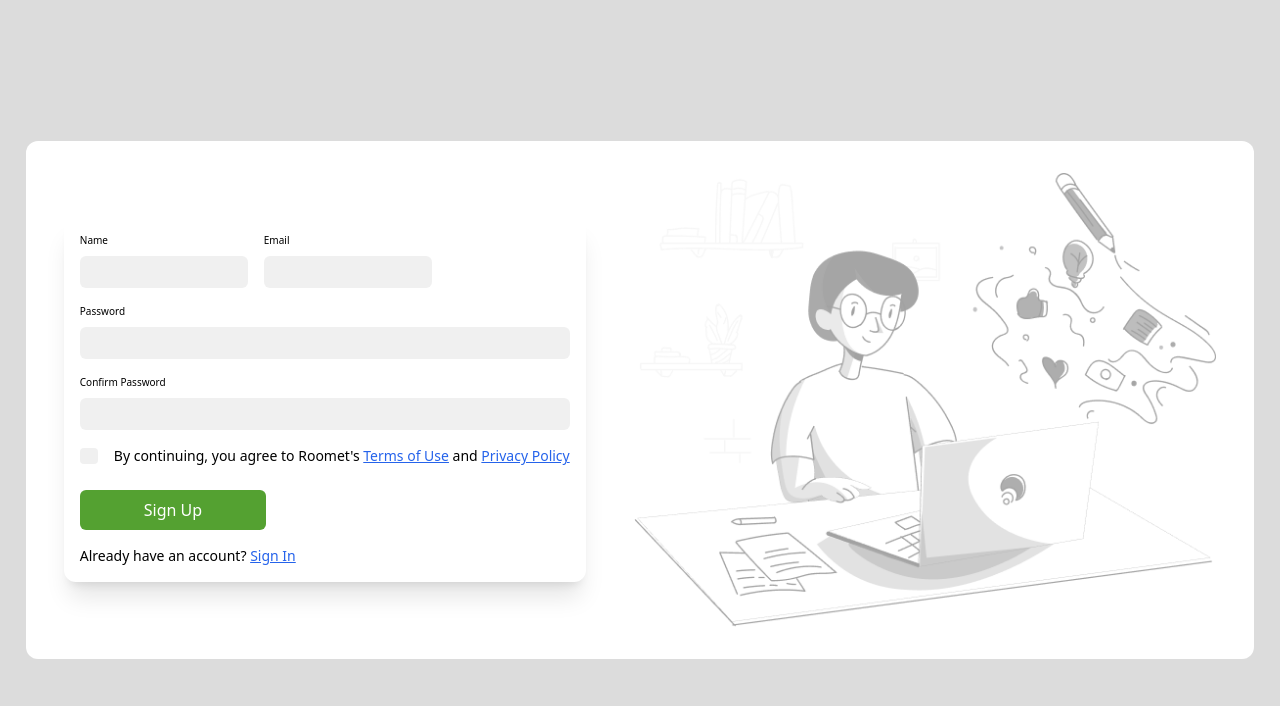
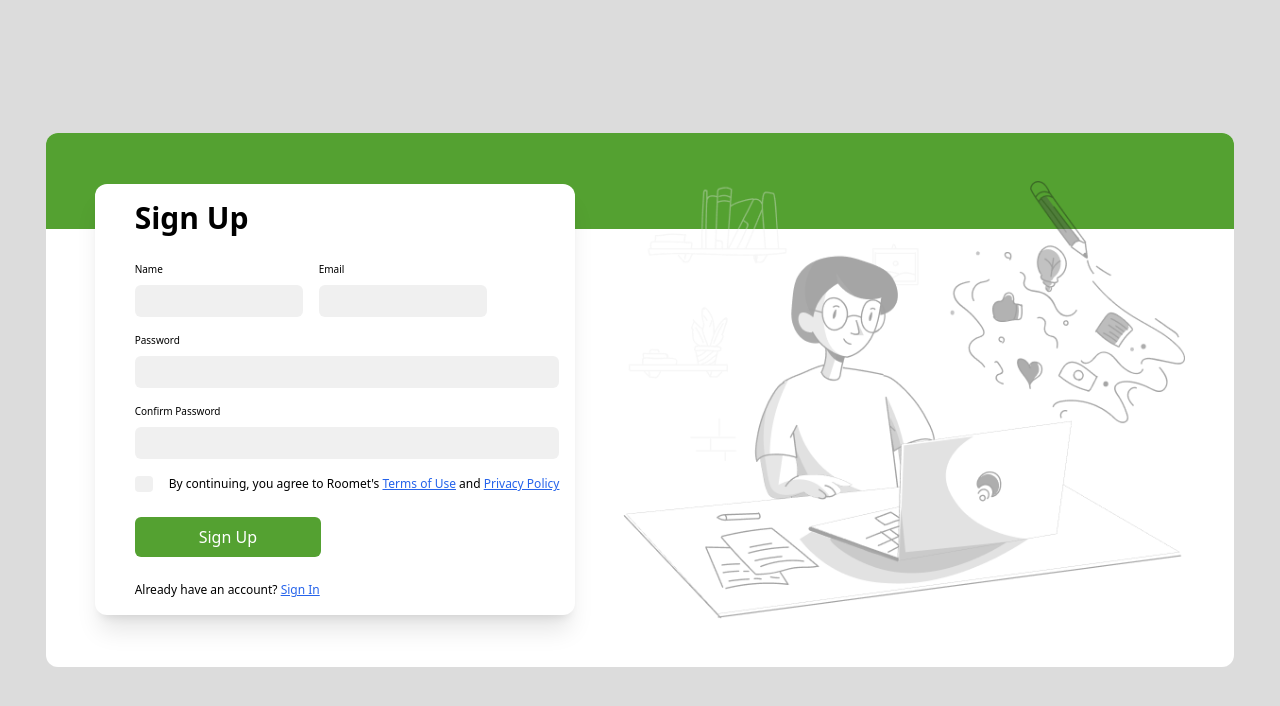
Before and after one commit to KMalek101/Roomet-front, a Next.js app: page /signup in a window 1280 px wide. Shown: the top 706 px of the page. Built offline with nearby package versions, Linux system fonts and the light colour scheme.

Commit message:
sign up update

```diff
--- a/src/app/signup/page.jsx
+++ b/src/app/signup/page.jsx
@@ -3,25 +3,17 @@
 import Header from "@/components/common/header/Header";
 import { SignUp } from "@/components/common/singup/Signup";
 import Image from "next/image";
+
 export default function page() {
   return (
     <div className="flex w-screen h-screen items-center justify-center">
-      <div className="flex justify-center items-center gap-12 bg-[var(--w-color)] w-max p-8 rounded-xl">
-        <SignUp />
-        <Image src={"/illustration.png"} width={400} height={400} alt="logo" className="w-1/2 h-1/2 " priority={true} />
-        {/* <div >
-          <Image width={1500} height={1500} src="/ROOMET.png" className="w-1/8 h-1/8" priority={true} />
-          <div className="flex items-center justify-items-center flex-col">
-            <p className="font-bold ">Stay connected,  organized, </p>
-            <p className="font-bold"> & informed with</p>
-          </div>
+      <div className="bg-[var(--w-color)] w-max rounded-xl relative">
+        <div className="h-24 absolute w-full bg-[var(--green-color)] z-0 rounded-t-xl"></div>
+        <div className="relative flex justify-center items-center gap-12 z-40 p-8 py-12">
+          <SignUp />
+          <Image src={"/illustration.png"} width={400} height={400} alt="logo" className="w-1/2 h-1/2 " priority={true} />
         </div>
-        <div className="flex items-center">
-          <Image width={1500} height={1500} src="/illustration.png" alt="image" className="w-1/4 h-1/4" priority={true} />
-          <SignUp />
-        </div> */}
       </div>
     </div>
   );
-
 }
--- a/src/components/common/singup/Signup.jsx
+++ b/src/components/common/singup/Signup.jsx
@@ -4,7 +4,8 @@
     const [agreed, setAgreed] = useState(false);
 
     return (
-        <div className="flex flex-col gap-4 shadow-xl p-4 rounded-xl">
+        <div className="flex flex-col gap-4 shadow-xl p-4 rounded-xl z-20 pl-10 bg-[var(--w-color)]">
+            <h1 className="font-bold text-3xl pb-2.5">Sign Up</h1>
             <div className="flex gap-4">
                 <label className="flex flex-col gap-2">
                     <p className="text-[10px]">Name</p>
@@ -25,8 +26,8 @@
                 <input className="bg-[var(--g-color-opacity)] rounded-md py-1" type="text" />
             </label>
 
-            <div className="flex items-center justify-center gap-4 text-sm">
-                <div className={`w-4.5 h-4 rounded-sm cursor-pointer flex items-center justify-center text-white text-xs ${agreed ? 'bg-[var(--b-color)]' : 'bg-[var(--g-color-opacity)]'}`}
+            <div className="flex items-center justify-center gap-4 text-[12px]">
+                <div className={`w-4.5 h-4 rounded-sm cursor-pointer flex items-center justify-center text-white text-[12px] ${agreed ? 'bg-[var(--b-color)]' : 'bg-[var(--g-color-opacity)]'}`}
                     onClick={() => setAgreed(!agreed)}
                     >
                     {agreed && (
@@ -54,7 +55,7 @@
             </div>
 
             <button className="bg-[var(--green-color)] rounded-md py-2 text-[var(--w-color)] w-min px-16 text-nowrap mt-2 cursor-pointer">Sign Up</button>
-            <p className="text-sm">Already have an account? <a className="text-[var(--b-color)] underline text-sm" href="#">Sign In</a></p>
+            <p className="text-[12px] mt-2">Already have an account? <a className="text-[var(--b-color)] underline text-[12px]" href="#">Sign In</a></p>
         </div>
     );
 }
```
Also changed, not shown: public/black blob.svg (deleted), public/green blob.svg (deleted).
